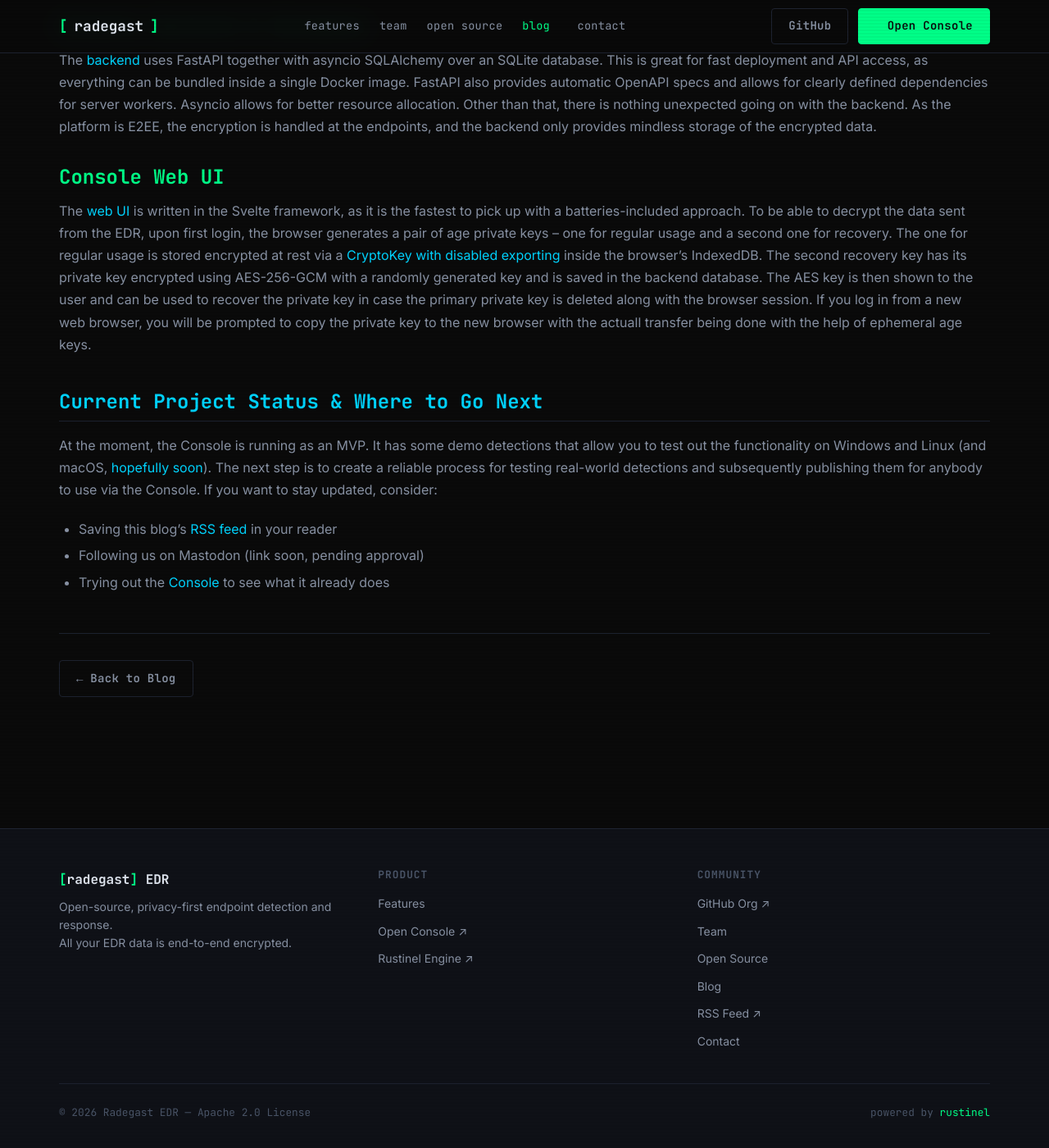
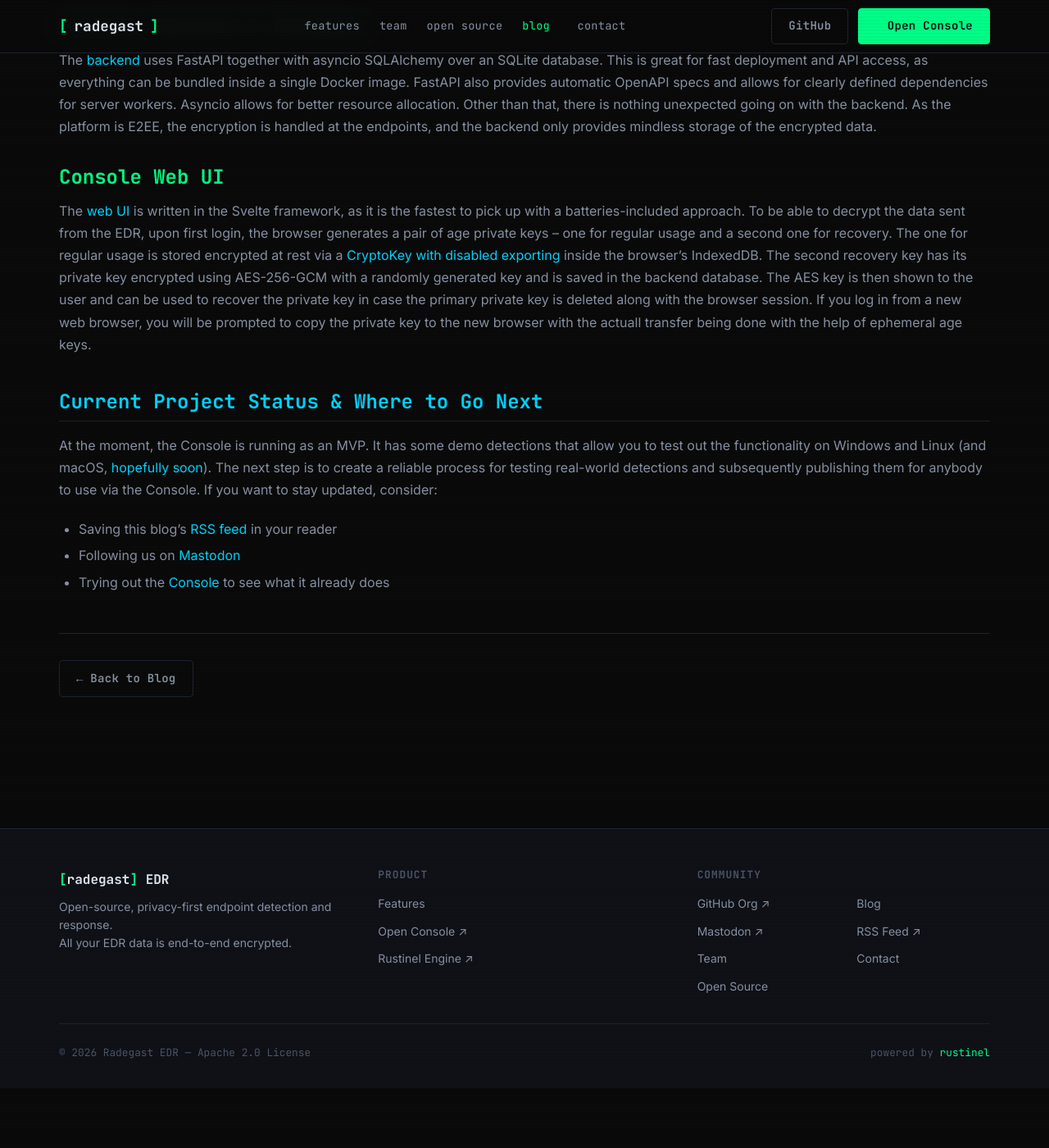
Before and after one commit to radegast-edr/radegast-web, a Jekyll site: the page built from _posts/2026-05-31-designing-privacy-first-edr.md, in a window 1280 px wide and 1400 px high, scrolled down 2902 px. Shown: the whole window at 82% size. Built offline with Jekyll 4.4.1, drawn with Linux system fonts in a browser that asks for light colours; a script that is not in the unit is left out; after the commit the page ends 4229 px from its top, so only the background shows below that.

Commit message:
feat: mastodon link

```diff
--- a/_includes/footer.html
+++ b/_includes/footer.html
@@ -17,10 +17,11 @@
         </ul>
       </div>
 
-      <div class="footer-links">
+      <div class="footer-links footer-links-community">
         <h4>Community</h4>
         <ul>
           <li><a href="{{ site.github_org }}" target="_blank" rel="noopener noreferrer">GitHub Org ↗</a></li>
+          <li><a href="https://infosec.exchange/@radegast_edr" target="_blank" rel="me">Mastodon ↗</a></li>
           <li><a href="{{ '/team/' | relative_url }}">Team</a></li>
           <li><a href="{{ '/opensource/' | relative_url }}">Open Source</a></li>
           <li><a href="{{ '/blog/' | relative_url }}">Blog</a></li>
--- a/_layouts/default.html
+++ b/_layouts/default.html
@@ -19,7 +19,7 @@
   {%- if jekyll.environment != "dev" %}
   <script defer data-domain="radegast.app" src="https://owl.adamhlavacek.com/js/script.js"></script>
   {%- else %}
-  <meta id="jekyll-env">{{jekyll.environment}}</meta>
+  <meta id="jekyll-env" value="{{jekyll.environment}}"/>
   {%- endif %}
 </head>
 <body>
--- a/_posts/2026-05-31-designing-privacy-first-edr.md
+++ b/_posts/2026-05-31-designing-privacy-first-edr.md
@@ -77,5 +77,5 @@ The [web UI](https://github.com/radegast-edr/radegast-console-web) is written in
 At the moment, the Console is running as an MVP. It has some demo detections that allow you to test out the functionality on Windows and Linux (and macOS, [hopefully soon](https://github.com/Karib0u/rustinel/pull/42)). The next step is to create a reliable process for testing real-world detections and subsequently publishing them for anybody to use via the Console. If you want to stay updated, consider:
 
 * Saving this blog's [RSS feed](https://radegast.app/rss.xml) in your reader
-* Following us on Mastodon (link soon, pending approval)
+* Following us on [Mastodon](https://infosec.exchange/@radegast_edr)
 * Trying out the [Console](https://console.radegast.app/) to see what it already does
--- a/_sass/_layout.scss
+++ b/_sass/_layout.scss
@@ -211,6 +211,19 @@
     }
   }
 
+  .footer-links-community {
+    @media (min-width: 980px) {
+      ul {
+        columns: 2;
+        column-gap: 2rem;
+      }
+
+      li {
+        break-inside: avoid;
+      }
+    }
+  }
+
   .footer-bottom {
     display: flex;
     align-items: center;
```
